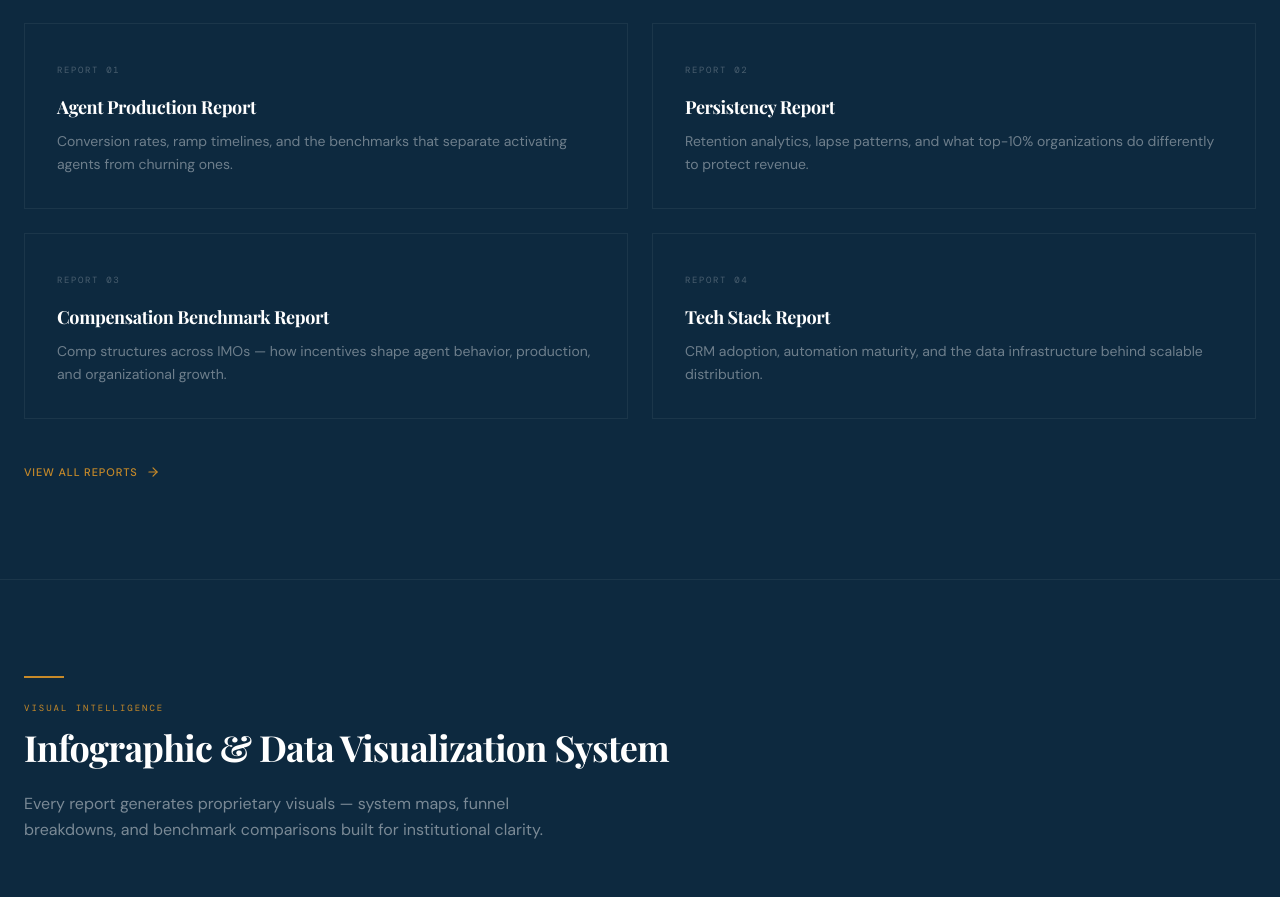
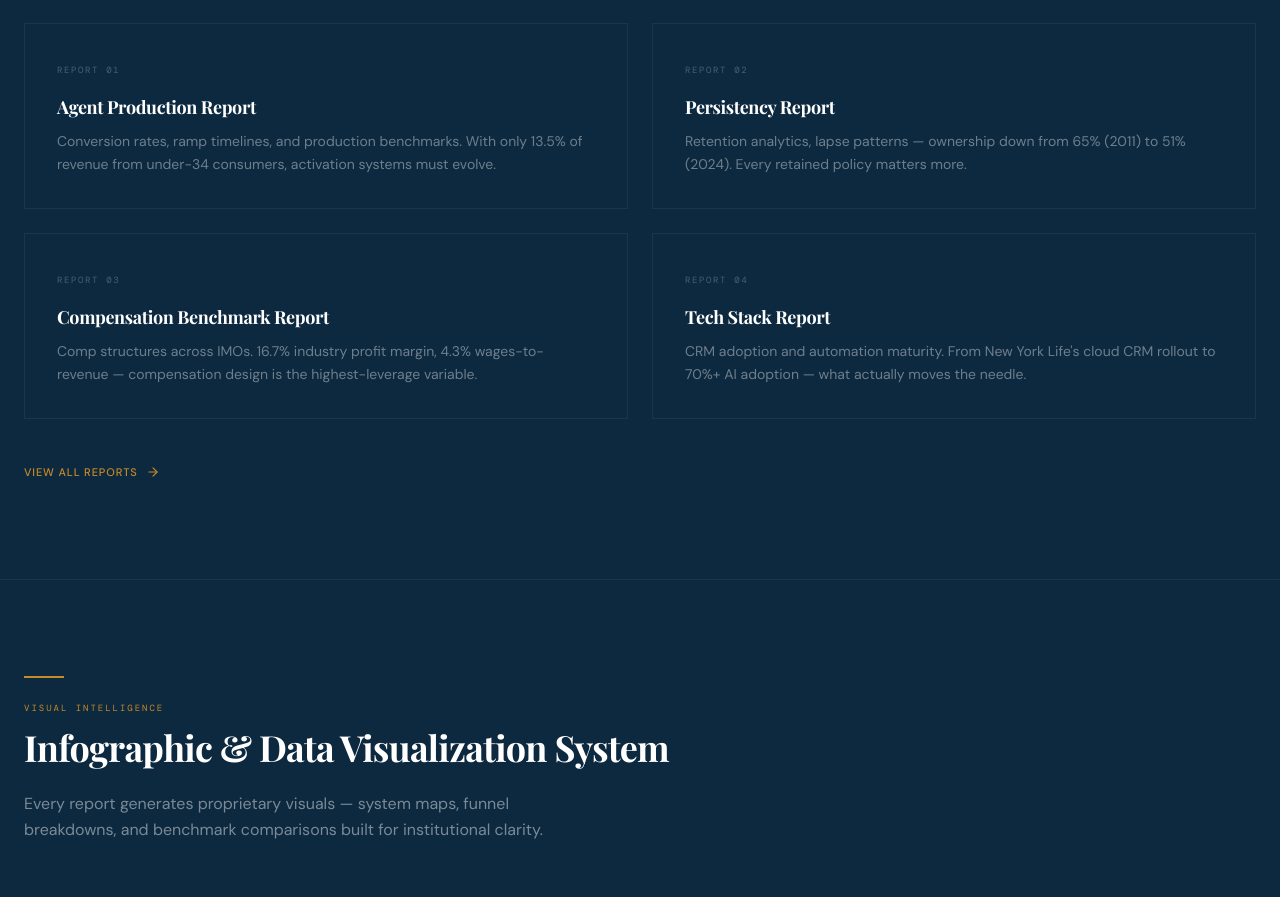
Before and after one commit to michaelschuettephoto-code/clientelebuilders, a React (Vite) app: page /blog in a window 1280 px wide. Shown: the part 1480-2377 px from the top of the page. Built offline with nearby package versions, Linux system fonts and the light colour scheme; no server answers; the database is empty; a web font is replaced by a local one.

Commit message:
Preceding changes

```diff
--- a/src/pages/Intelligence.tsx
+++ b/src/pages/Intelligence.tsx
@@ -25,19 +25,19 @@ const CATEGORIES = [
 const REPORT_TYPES = [
   {
     title: "Agent Production Report",
-    desc: "Conversion rates, ramp timelines, and the benchmarks that separate activating agents from churning ones.",
+    desc: "Conversion rates, ramp timelines, and production benchmarks. With only 13.5% of revenue from under-34 consumers, activation systems must evolve.",
   },
   {
     title: "Persistency Report",
-    desc: "Retention analytics, lapse patterns, and what top-10% organizations do differently to protect revenue.",
+    desc: "Retention analytics, lapse patterns — ownership down from 65% (2011) to 51% (2024). Every retained policy matters more.",
   },
   {
     title: "Compensation Benchmark Report",
-    desc: "Comp structures across IMOs — how incentives shape agent behavior, production, and organizational growth.",
+    desc: "Comp structures across IMOs. 16.7% industry profit margin, 4.3% wages-to-revenue — compensation design is the highest-leverage variable.",
   },
   {
     title: "Tech Stack Report",
-    desc: "CRM adoption, automation maturity, and the data infrastructure behind scalable distribution.",
+    desc: "CRM adoption and automation maturity. From New York Life's cloud CRM rollout to 70%+ AI adoption — what actually moves the needle.",
   },
 ];
 
```
